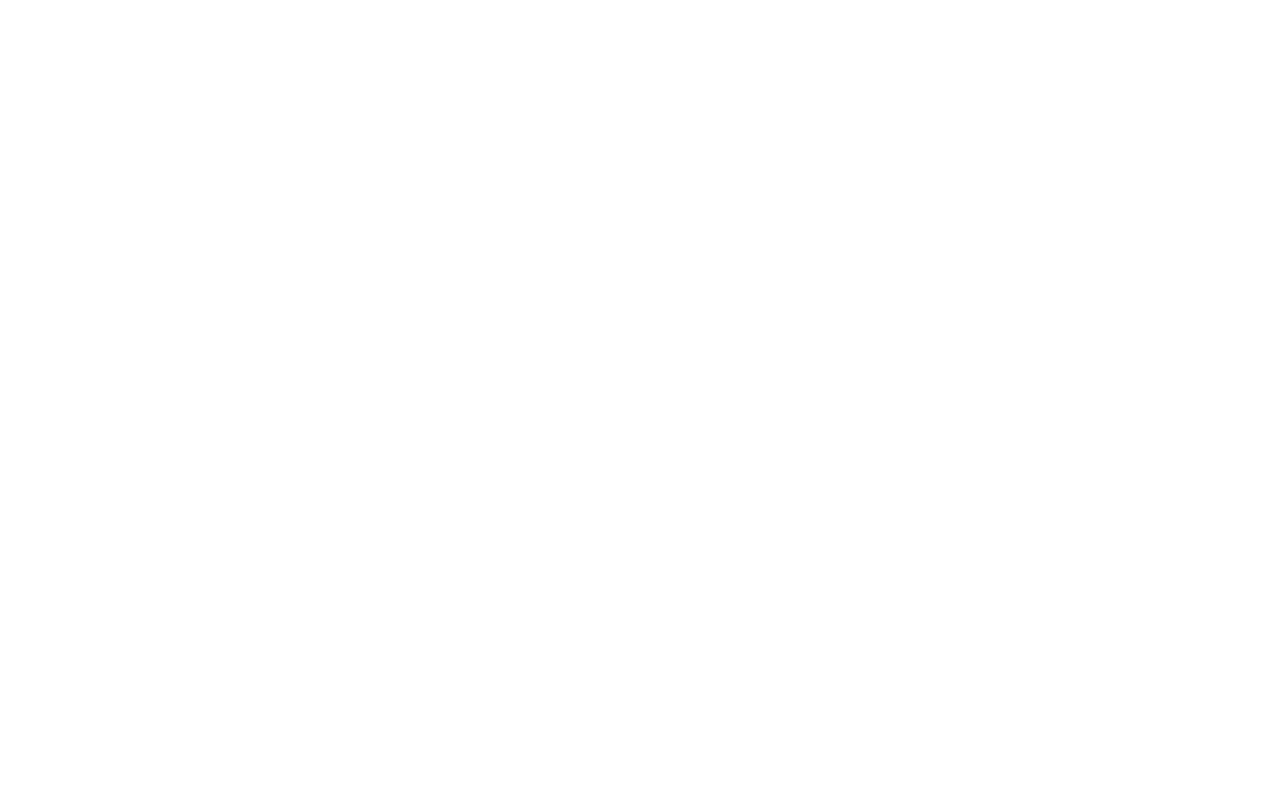
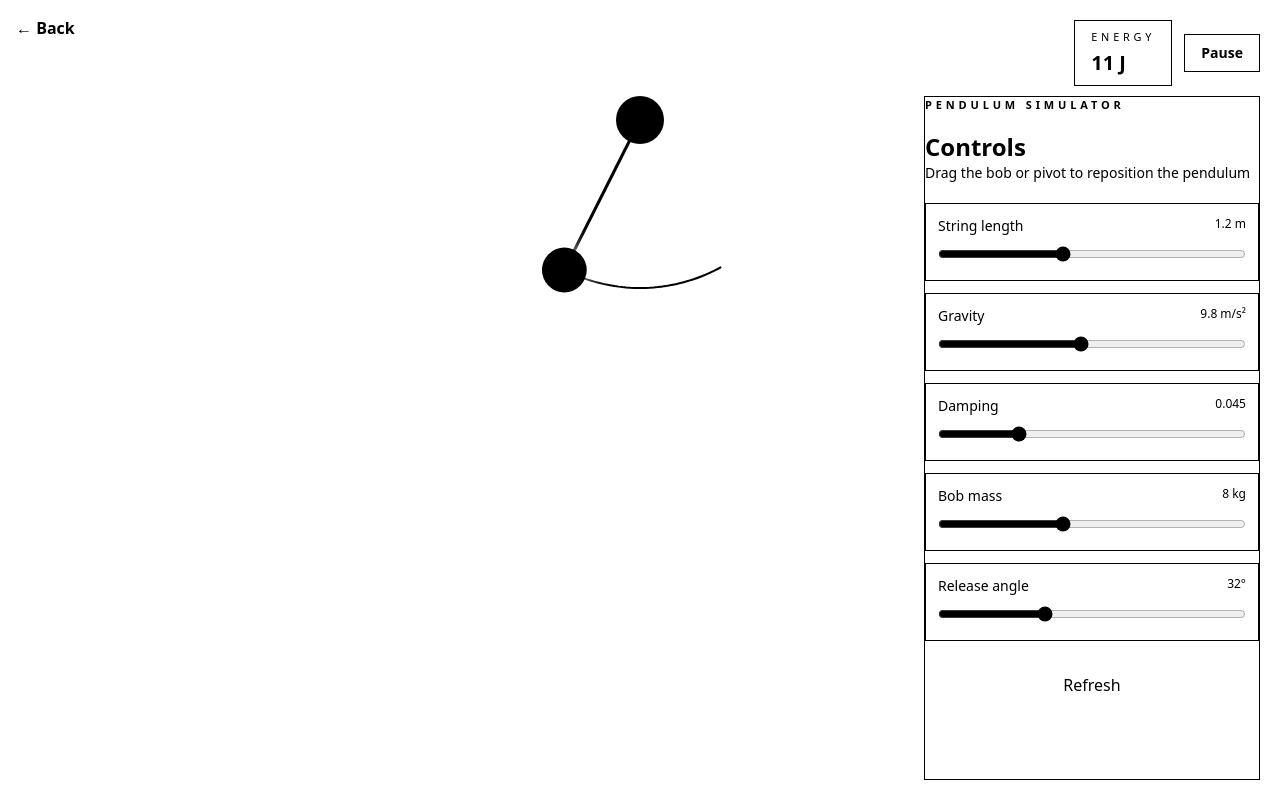
Before and after one commit to Khaiminh1902/physic-lab, a Next.js app: page /pendulum in a window 1280 px wide. Built offline with nearby package versions, Linux system fonts and the light colour scheme.

Commit message:
non-ui pendulum

```diff
--- a/app/pendulum/page.tsx
+++ b/app/pendulum/page.tsx
@@ -23,6 +23,7 @@
   const bobStateRef = useRef({ x: 0, y: 0, radius: 0, pivotX: 0, pivotY: 0 });
   const pivotRef = useRef({ x: 0, y: 0, initialized: false });
   const hoverTargetRef = useRef<"bob" | "pivot" | null>(null);
+
   const [lengthMeters, setLengthMeters] = useState(INITIAL_LENGTH_METERS);
   const [gravity, setGravity] = useState(INITIAL_GRAVITY);
   const [damping, setDamping] = useState(INITIAL_DAMPING);
@@ -121,10 +122,10 @@
         0.5 * bobMass * speed * speed;
       setEnergy(currentEnergy);
 
-      context.fillStyle = "rgba(6, 11, 24, 0.45)";
+      context.fillStyle = "#ffffff";
       context.fillRect(0, 0, width, height);
 
-      context.strokeStyle = "rgba(34, 211, 238, 0.4)";
+      context.strokeStyle = "#000000";
       context.lineWidth = 2;
       context.beginPath();
       trailRef.current.forEach((point, index) => {
@@ -137,25 +138,25 @@
       });
       context.stroke();
 
-      context.strokeStyle = "rgba(226, 232, 240, 0.95)";
+      context.strokeStyle = "#000000";
       context.lineWidth = 3;
       context.beginPath();
       context.moveTo(pivotX, pivotY);
       context.lineTo(bobX, bobY);
       context.stroke();
 
-      context.fillStyle = "rgba(34, 211, 238, 0.18)";
+      context.fillStyle = "#000000";
       context.beginPath();
       context.arc(pivotX, pivotY, 24, 0, Math.PI * 2);
       context.fill();
 
-      context.fillStyle = "#e2e8f0";
+      context.fillStyle = "#000000";
       context.beginPath();
       context.arc(pivotX, pivotY, 6, 0, Math.PI * 2);
       context.fill();
 
-      context.fillStyle = "#67e8f9";
-      context.shadowColor = "rgba(34, 211, 238, 0.5)";
+      context.fillStyle = "#000000";
+      context.shadowColor = "#ffffff";
       context.shadowBlur = 28;
       context.beginPath();
       context.arc(bobX, bobY, bobRadius, 0, Math.PI * 2);
@@ -173,4 +174,328 @@
       }
     };
   }, [bobMass, damping, gravity, isRunning, lengthMeters]);
+
+  useEffect(() => {
+    const canvas = canvasRef.current;
+
+    if (!canvas) return;
+
+    const getCanvasPoint = (event: PointerEvent) => {
+      const rect = canvas.getBoundingClientRect();
+      return {
+        x: event.clientX - rect.left,
+        y: event.clientY - rect.top,
+      };
+    };
+
+    const updatePendulumFromPointer = (event: PointerEvent) => {
+      const { x, y } = getCanvasPoint(event);
+      const { pivotX, pivotY } = bobStateRef.current;
+      const dx = x - pivotX;
+      const dy = y - pivotY;
+
+      if (dx === 0 && dy === 0) return;
+
+      angleRef.current = Math.atan2(dx, dy);
+      velocityRef.current = 0;
+      accumulatorRef.current = 0;
+      trailRef.current = [];
+    };
+
+    const updatePivotFromPointer = (event: PointerEvent) => {
+      const { x, y } = getCanvasPoint(event);
+      const { radius } = bobStateRef.current;
+      const width = canvas.clientWidth;
+      const height = canvas.clientHeight;
+
+      pivotRef.current.x = clamp(x, 40, width - 40);
+      pivotRef.current.y = clamp(y, 40, height - radius * 2 - 32);
+      velocityRef.current = 0;
+      accumulatorRef.current = 0;
+      trailRef.current = [];
+    };
+
+    const handlePointerDown = (event: PointerEvent) => {
+      const { x, y, radius, pivotX, pivotY } = bobStateRef.current;
+      const point = getCanvasPoint(event);
+      const bobDistance = Math.hypot(point.x - x, point.y - y);
+      const pivotDistance = Math.hypot(point.x - pivotX, point.y - pivotY);
+
+      if (pivotDistance <= 24) {
+        dragModeRef.current = "pivot";
+        velocityRef.current = 0;
+        accumulatorRef.current = 0;
+        trailRef.current = [];
+        updatePivotFromPointer(event);
+        canvas.style.cursor = "pointer";
+        canvas.setPointerCapture(event.pointerId);
+        return;
+      }
+
+      if (bobDistance > radius + 12) return;
+
+      dragModeRef.current = "bob";
+      velocityRef.current = 0;
+      accumulatorRef.current = 0;
+      trailRef.current = [];
+      updatePendulumFromPointer(event);
+      canvas.style.cursor = "pointer";
+      canvas.setPointerCapture(event.pointerId);
+    };
+
+    const handlePointerMove = (event: PointerEvent) => {
+      const { x, y, radius, pivotX, pivotY } = bobStateRef.current;
+      const point = getCanvasPoint(event);
+      const bobDistance = Math.hypot(point.x - x, point.y - y);
+      const pivotDistance = Math.hypot(point.x - pivotX, point.y - pivotY);
+      const hoverTarget =
+        pivotDistance <= 24
+          ? "pivot"
+          : bobDistance <= radius + 12
+            ? "bob"
+            : null;
+
+      if (
+        hoverTargetRef.current !== hoverTarget &&
+        dragModeRef.current === null
+      ) {
+        hoverTargetRef.current = hoverTarget;
+        canvas.style.cursor = hoverTarget ? "pointer" : "default";
+      }
+
+      if (dragModeRef.current === "pivot") {
+        updatePivotFromPointer(event);
+        return;
+      }
+
+      if (dragModeRef.current !== "bob") return;
+      updatePendulumFromPointer(event);
+    };
+
+    const handlePointerUp = (event: PointerEvent) => {
+      if (dragModeRef.current === null) return;
+
+      const activeMode = dragModeRef.current;
+      dragModeRef.current = null;
+      canvas.releasePointerCapture(event.pointerId);
+
+      if (activeMode === "pivot") {
+        updatePivotFromPointer(event);
+      } else {
+        updatePendulumFromPointer(event);
+      }
+
+      const { x, y, radius, pivotX, pivotY } = bobStateRef.current;
+      const point = getCanvasPoint(event);
+      const bobDistance = Math.hypot(point.x - x, point.y - y);
+      const pivotDistance = Math.hypot(point.x - pivotX, point.y - pivotY);
+
+      hoverTargetRef.current =
+        pivotDistance <= 24
+          ? "pivot"
+          : bobDistance <= radius + 12
+            ? "bob"
+            : null;
+      canvas.style.cursor = hoverTargetRef.current ? "pointer" : "default";
+    };
+
+    const handlePointerCancel = (event: PointerEvent) => {
+      if (dragModeRef.current === null) return;
+      dragModeRef.current = null;
+      canvas.releasePointerCapture(event.pointerId);
+      canvas.style.cursor = hoverTargetRef.current ? "pointer" : "default";
+    };
+
+    const handlePointerLeave = () => {
+      if (dragModeRef.current !== null) return;
+      hoverTargetRef.current = null;
+      canvas.style.cursor = "default";
+    };
+
+    canvas.addEventListener("pointerdown", handlePointerDown);
+    canvas.addEventListener("pointermove", handlePointerMove);
+    canvas.addEventListener("pointerup", handlePointerUp);
+    canvas.addEventListener("pointercancel", handlePointerCancel);
+    canvas.addEventListener("pointerleave", handlePointerLeave);
+
+    return () => {
+      canvas.removeEventListener("pointerdown", handlePointerDown);
+      canvas.removeEventListener("pointermove", handlePointerMove);
+      canvas.removeEventListener("pointerup", handlePointerUp);
+      canvas.removeEventListener("pointercancel", handlePointerCancel);
+      canvas.removeEventListener("pointerleave", handlePointerLeave);
+    };
+  }, []);
+
+  const resetExperiment = () => {
+    setLengthMeters(INITIAL_LENGTH_METERS);
+    setGravity(INITIAL_GRAVITY);
+    setDamping(INITIAL_DAMPING);
+    setBobMass(INITIAL_BOB_MASS);
+    setStartAngle(INITIAL_START_ANGLE);
+    setIsRunning(true);
+    setEnergy(0);
+
+    angleRef.current = (INITIAL_START_ANGLE * Math.PI) / 180;
+    velocityRef.current = 0;
+    trailRef.current = [];
+    accumulatorRef.current = 0;
+    dragModeRef.current = null;
+    hoverTargetRef.current = null;
+    pivotRef.current = { x: 0, y: 0, initialized: false };
+
+    const canvas = canvasRef.current;
+    if (canvas) {
+      canvas.style.cursor = "default";
+    }
+  };
+
+  return (
+    <main className="relative h-screen overflow-hidden">
+      <canvas
+        ref={canvasRef}
+        className="absolute inset-0 h-full w-full touch-none"
+      />
+
+      <Link
+        href="/"
+        className="absolute left-4 top-4 z-10 inline-flex items-center font-semibold text-black"
+      >
+        ← Back
+      </Link>
+
+      <div className="absolute right-4 top-4 z-10 flex items-center gap-3 md:right-5 md:top-5">
+        <div className="border px-4 py-2 backdrop-blur-xl">
+          <div className="text-[0.68rem] uppercase tracking-[0.35em]">
+            Energy
+          </div>
+          <div className="mt-1 text-xl font-semibold">
+            {energy.toFixed(0)} J
+          </div>
+        </div>
+        <button
+          type="button"
+          onClick={() => setIsRunning((value) => !value)}
+          className="border px-4 py-2 text-sm font-semibold cursor-pointer"
+        >
+          {isRunning ? "Pause" : "Resume"}
+        </button>
+      </div>
+
+      <aside className="absolute bottom-4 right-4 top-20 z-10 w-80 overflow-hidden border md:bottom-5 md:right-5 md:top-24 md:w-84">
+        <div className="mb-5">
+          <div className="text-[11px] font-bold uppercase tracking-[0.35em] ">
+            Pendulum Simulator
+          </div>
+
+          <div className="mt-1 h-px bg-linear-to-r " />
+
+          <div className="mt-3 text-2xl font-bold">Controls</div>
+
+          <div className="text-sm">
+            Drag the bob or pivot to reposition the pendulum
+          </div>
+        </div>
+
+        <div className="space-y-3">
+          <ControlCard
+            label="String length"
+            value={`${lengthMeters.toFixed(1)} m`}
+            min="0.4"
+            max="2.4"
+            step="0.1"
+            currentValue={lengthMeters}
+            onChange={(value) => setLengthMeters(value)}
+          />
+          <ControlCard
+            label="Gravity"
+            value={`${gravity.toFixed(1)} m/s²`}
+            min="1"
+            max="20"
+            step="0.1"
+            currentValue={gravity}
+            onChange={(value) => setGravity(value)}
+          />
+          <ControlCard
+            label="Damping"
+            value={damping.toFixed(3)}
+            min="0"
+            max="0.18"
+            step="0.005"
+            currentValue={damping}
+            onChange={(value) => setDamping(value)}
+          />
+          <ControlCard
+            label="Bob mass"
+            value={`${bobMass.toFixed(0)} kg`}
+            min="4"
+            max="14"
+            step="1"
+            currentValue={bobMass}
+            onChange={(value) => setBobMass(value)}
+          />
+          <ControlCard
+            label="Release angle"
+            value={`${startAngle.toFixed(0)}°`}
+            min="5"
+            max="85"
+            step="1"
+            currentValue={startAngle}
+            onChange={(value) => setStartAngle(value)}
+          />
+        </div>
+
+        <button
+          onClick={resetExperiment}
+          className="
+          group relative mt-5 w-full overflow-hidden
+          px-4 py-3
+          font-medium
+          cursor-pointer
+        "
+        >
+          Refresh
+        </button>
+      </aside>
+    </main>
+  );
 }
+
+type ControlCardProps = {
+  label: string;
+  value: string;
+  min: string;
+  max: string;
+  step: string;
+  currentValue: number;
+  onChange: (value: number) => void;
+};
+
+function ControlCard({
+  label,
+  value,
+  min,
+  max,
+  step,
+  currentValue,
+  onChange,
+}: ControlCardProps) {
+  return (
+    <div className="border p-3">
+      <div className="flex items-start justify-between gap-3">
+        <div className="text-sm font-medium ">{label}</div>
+        <div className="text-xs">{value}</div>
+      </div>
+
+      <input
+        type="range"
+        min={min}
+        max={max}
+        step={step}
+        value={currentValue}
+        onChange={(event) => onChange(Number(event.target.value))}
+        className="mt-2.5 w-full cursor-pointer accent-black"
+      />
+    </div>
+  );
+}
```
